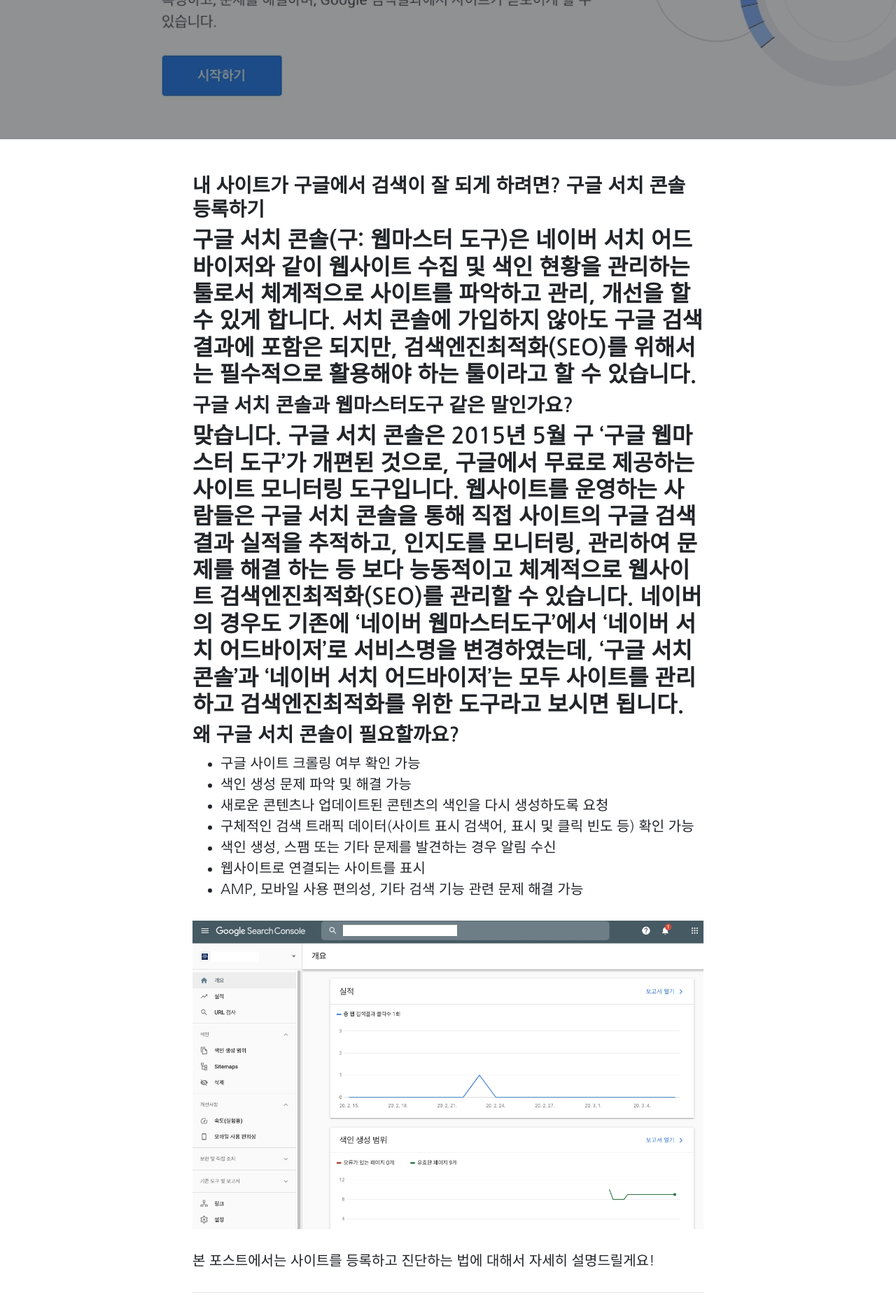
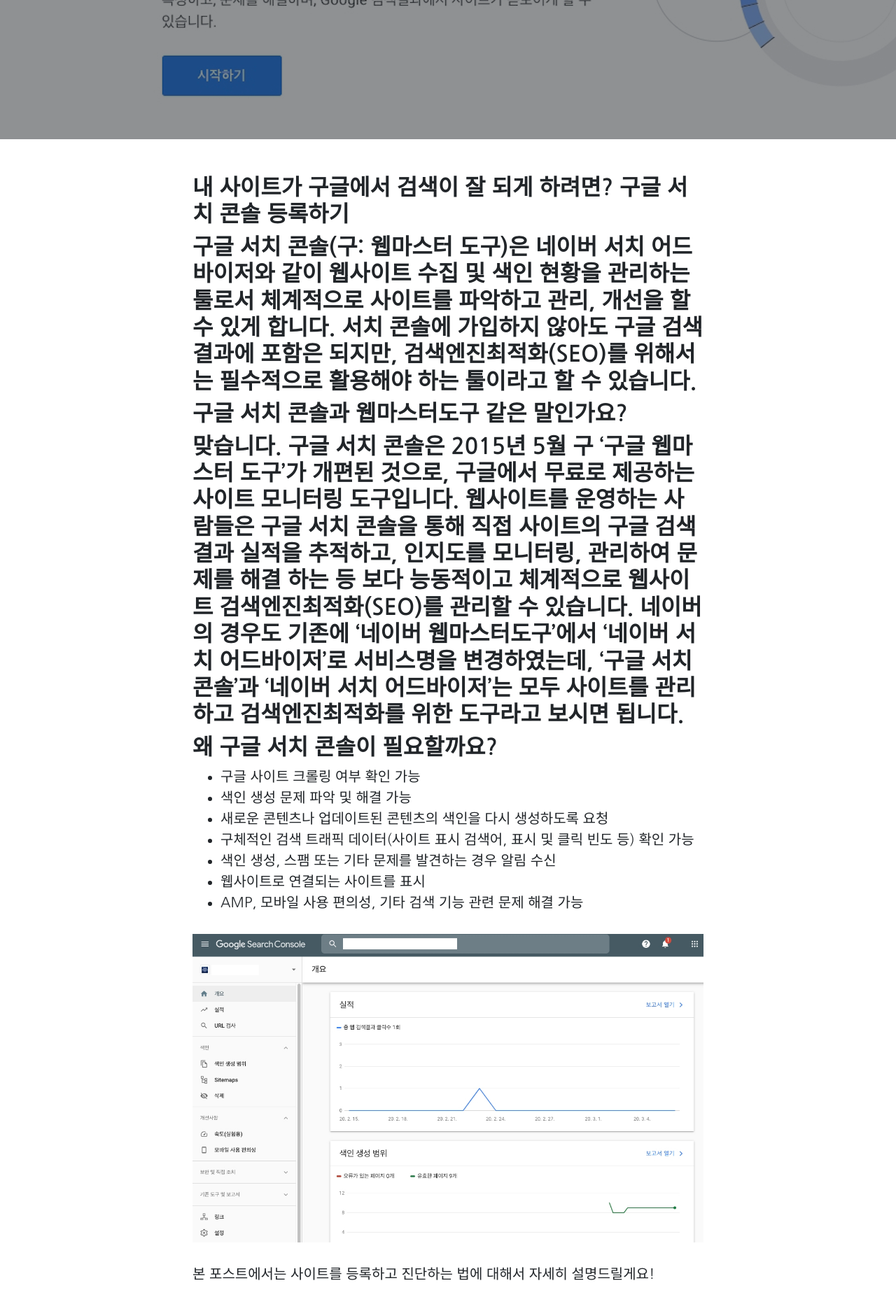
Before and after one commit to bogopa89/magaeiner, a Jekyll site: the page built from _posts/2020-03-08-mkt-googlesearchconsole.md, in a window 1280 px wide. Shown: the part 363-2227 px from the top of the page at 70% size. Built offline with Jekyll 4.4.1, drawn with Linux system fonts in a browser that asks for light colours; comment, search, counter and statistics services are not loaded.

```diff
--- a/_posts/2020-03-08-mkt-googlesearchconsole.md
+++ b/_posts/2020-03-08-mkt-googlesearchconsole.md
@@ -17,17 +17,17 @@ description: '네이버 서치 어드바저에 내 사이트를 등록하는 법
 
 ---
 
-### 내 사이트가 구글에서 검색이 잘 되게 하려면? 구글 서치 콘솔 등록하기
+## 내 사이트가 구글에서 검색이 잘 되게 하려면? 구글 서치 콘솔 등록하기
 
 구글 서치 콘솔(구: 웹마스터 도구)은 네이버 서치 어드바이저와 같이 웹사이트 수집 및 색인 현황을 관리하는 툴로서 체계적으로 사이트를 파악하고 관리, 개선을 할 수 있게 합니다. 서치 콘솔에 가입하지 않아도 구글 검색 결과에 포함은 되지만, 검색엔진최적화(SEO)를 위해서는 필수적으로 활용해야 하는 툴이라고 할 수 있습니다.
 ------
 
-### 구글 서치 콘솔과 웹마스터도구 같은 말인가요?
+## 구글 서치 콘솔과 웹마스터도구 같은 말인가요?
 
 맞습니다. 구글 서치 콘솔은 2015년 5월 구 '구글 웹마스터 도구'가 개편된 것으로, 구글에서 무료로 제공하는 사이트 모니터링 도구입니다. 웹사이트를 운영하는 사람들은 구글 서치 콘솔을 통해 직접 사이트의 구글 검색결과 실적을 추적하고, 인지도를 모니터링, 관리하여 문제를 해결 하는 등 보다 능동적이고 체계적으로 웹사이트 검색엔진최적화(SEO)를 관리할 수 있습니다. 네이버의 경우도 기존에 '네이버 웹마스터도구'에서 '네이버 서치 어드바이저'로 서비스명을 변경하였는데, '구글 서치 콘솔'과 '네이버 서치 어드바이저'는 모두 사이트를 관리하고 검색엔진최적화를 위한 도구라고 보시면 됩니다.
 ------
 
-### 왜 구글 서치 콘솔이 필요할까요?
+## 왜 구글 서치 콘솔이 필요할까요?
 * 구글 사이트 크롤링 여부 확인 가능
 * 색인 생성 문제 파악 및 해결 가능
 * 새로운 콘텐츠나 업데이트된 콘텐츠의 색인을 다시 생성하도록 요청
```
